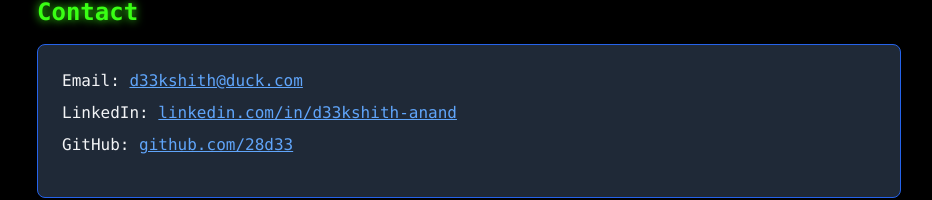
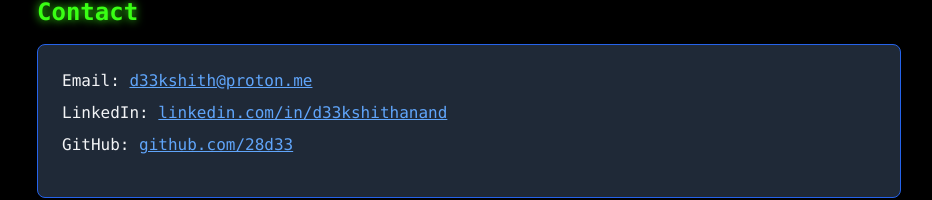
Before and after one commit to 28d33/Portfoli0, a React (Create React App) app: page / in a window 1280 px wide. Shown: the part 3513-3713 px from the top of the page, without its empty margins (171-1103 px from the left). Built offline with nearby package versions, Linux system fonts and the light colour scheme.

Commit message:
info update

```diff
--- a/src/components/Contact.js
+++ b/src/components/Contact.js
@@ -5,8 +5,8 @@
     <section className="mb-16" id="contact">
   <h2 className="text-2xl font-bold text-neonGreen mb-4" style={{textShadow: '0 0 10px #39ff14'}}>Contact</h2>
       <div className="bg-gray-800 p-6 rounded-lg shadow border border-blue-600">
-        <p className="mb-2 text-gray-100">Email: <a href="mailto:d33kshith@duck.com" className="text-blue-400 underline hover:text-blue-300">d33kshith@duck.com</a></p>
-        <p className="mb-2 text-gray-100">LinkedIn: <a href="https://www.linkedin.com/in/d33kshith-anand" className="text-blue-400 underline hover:text-blue-300">linkedin.com/in/d33kshith-anand</a></p>
+        <p className="mb-2 text-gray-100">Email: <a href="mailto:d33kshith@duck.com" className="text-blue-400 underline hover:text-blue-300">d33kshith@proton.me</a></p>
+        <p className="mb-2 text-gray-100">LinkedIn: <a href="https://www.linkedin.com/in/d33kshithanand" className="text-blue-400 underline hover:text-blue-300">linkedin.com/in/d33kshithanand</a></p>
         <p className="mb-2 text-gray-100">GitHub: <a href="https://www.github.com/28d33" className="text-blue-400 underline hover:text-blue-400">github.com/28d33</a></p>
         <div className="mt-4">
         </div>
```
